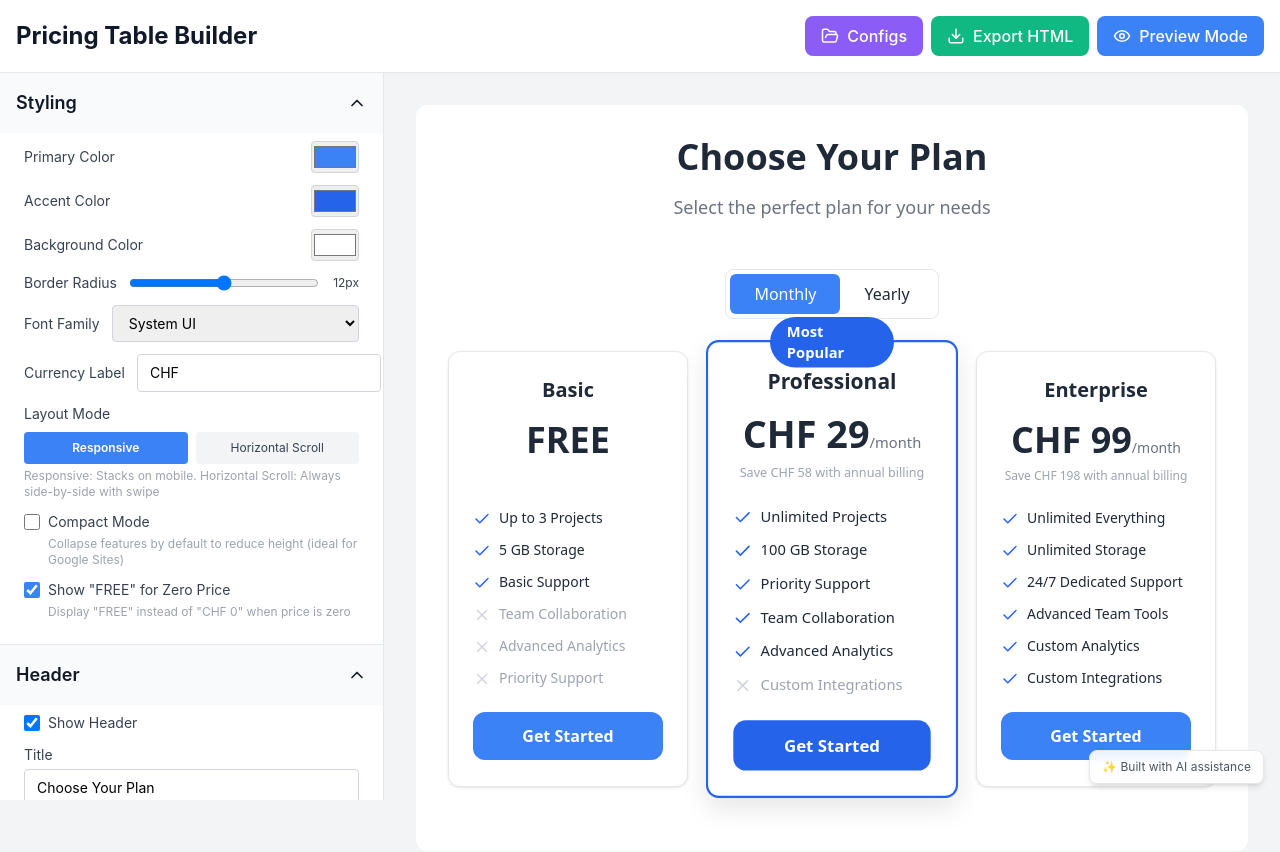
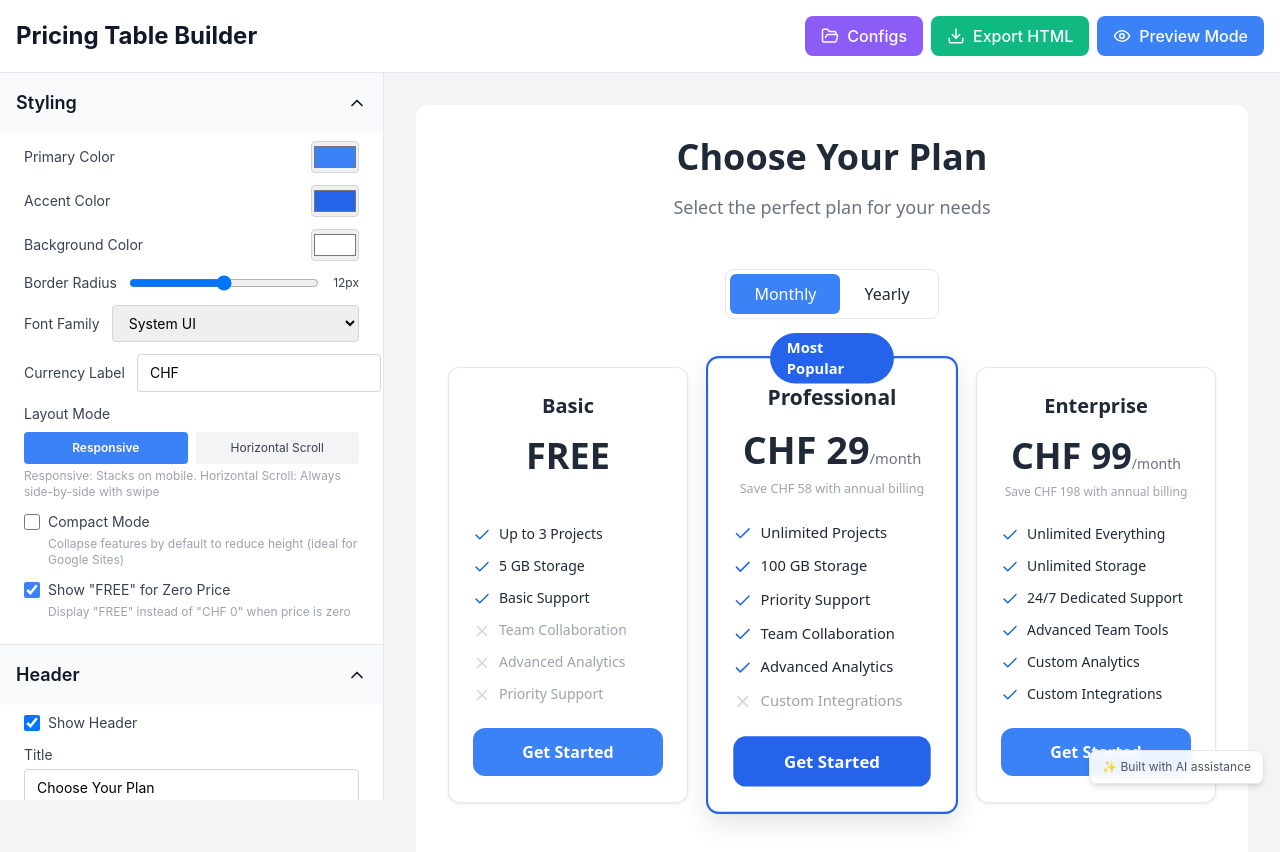
Before and after one commit to francodgstn/quick-price-table, a React (Create React App) app: page / in a window 1280 px wide. Shown: the top 852 px of the page. Built offline with nearby package versions, Linux system fonts and the light colour scheme.

Commit message:
Increase spacing between billing toggle and pricing table (mb-8 to mb-12)

```diff
--- a/src/components/PricingPreview.js
+++ b/src/components/PricingPreview.js
@@ -92,7 +92,7 @@ export default function PricingPreview({ plans, styles, header, billingPeriod, s
           </div>
         )}
 
-        <div className="flex justify-center mb-8">
+        <div className="flex justify-center mb-12">
           <div className="inline-flex rounded-lg p-1" style={{ backgroundColor: 'white', border: '1px solid #e5e7eb' }}>
             <button
               onClick={() => setBillingPeriod('monthly')}
```
